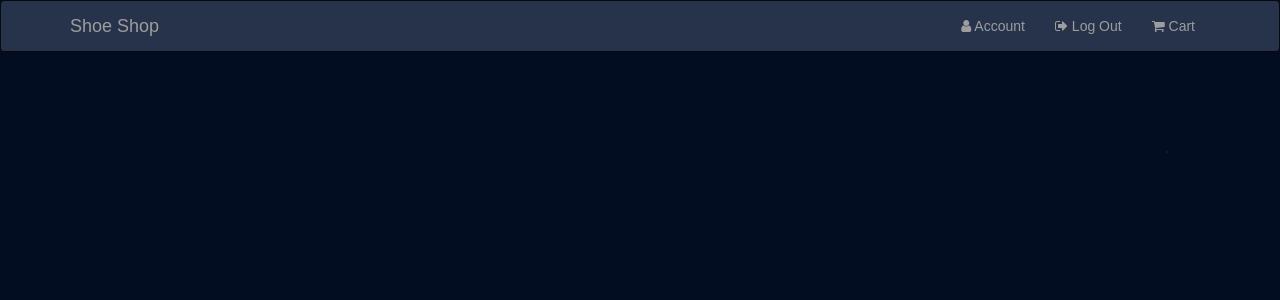
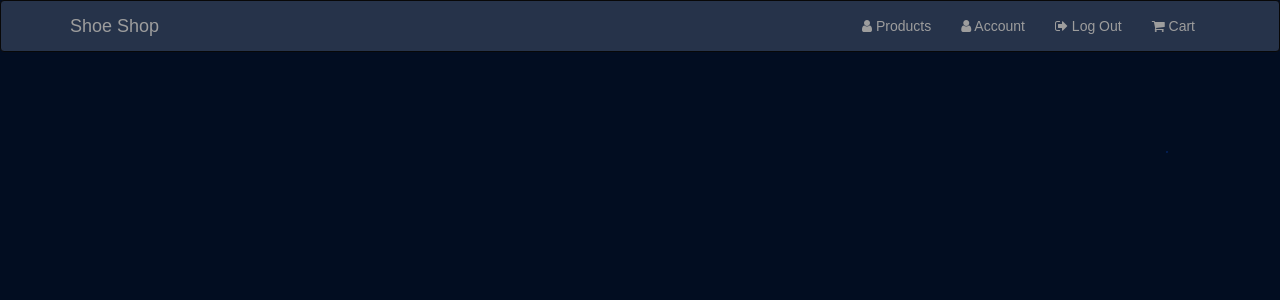
Before and after one commit to mattyturn95/Shoe-Shop, a Django app: page /accounts/profile/ in a window 1280 px wide. Shown: the top 300 px of the page. Run offline with Django 3.2, Linux system fonts and the light colour scheme; a user stored in the database is signed in; some libraries are stand-ins or nearby versions.

Commit message:
changed nav

```diff
--- a/templates/base.html
+++ b/templates/base.html
@@ -45,6 +45,12 @@
         <div id="navbar" class="navbar-collapse collapse">
           <ul class="nav navbar-nav navbar-right">
             {% if user.is_authenticated %}
+
+             <li>
+              <a href="/"
+                ><i class="fa fa-user"></i> Products</a
+              >
+            </li>
 
             <li>
               <a href="{% url 'profile' %}"
```
